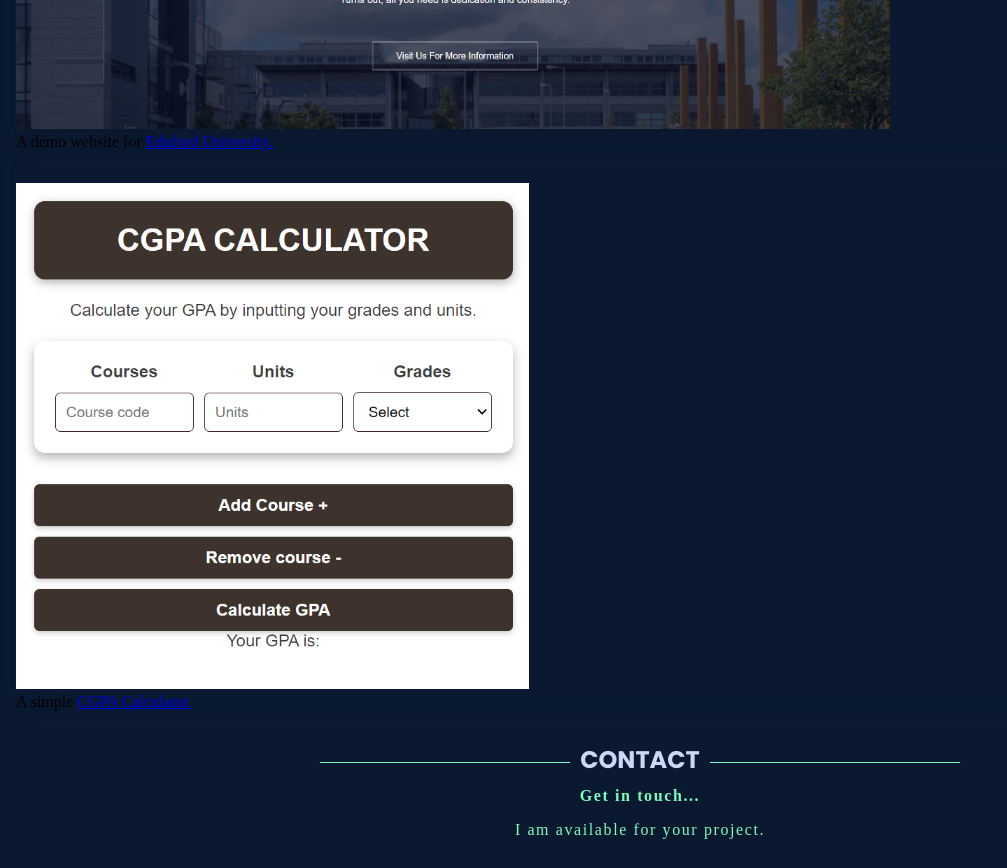
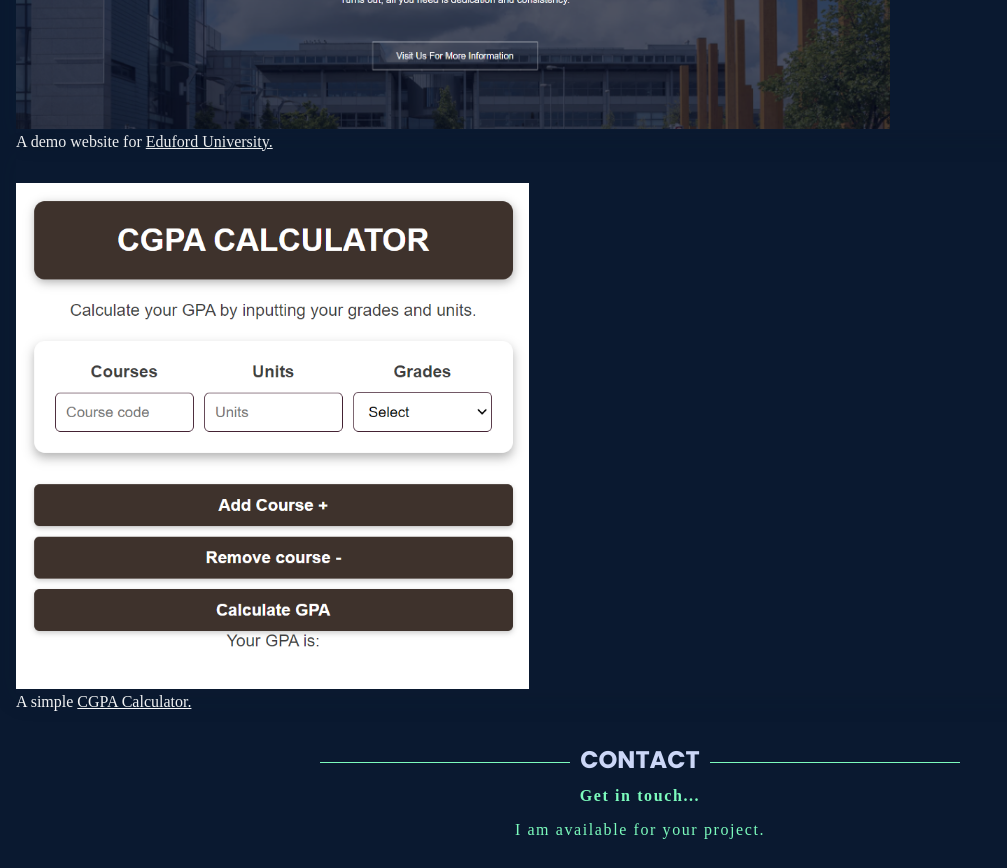
Before and after one commit to codedsleek/Portfolio, a plain HTML site: page index.html in a window 1280 px wide. Shown: the part 1680-2548 px from the top of the page, without its empty margins (0-1007 px from the left). Drawn offline with nearby package versions, Linux system fonts and the light colour scheme.

Commit message:
Update style.css

```diff
--- a/style.css
+++ b/style.css
@@ -413,6 +413,18 @@ header {
     z-index: 99;
     font-size: 1.5vw;
     letter-spacing: .1em;
+}
+
+.text-box {
+    color: #fff;
+}
+
+.text-box a{
+    color: #fff;
+}
+
+.text-box a:hover{
+    color: #FF0035;
 }
 
 .contact {
```
